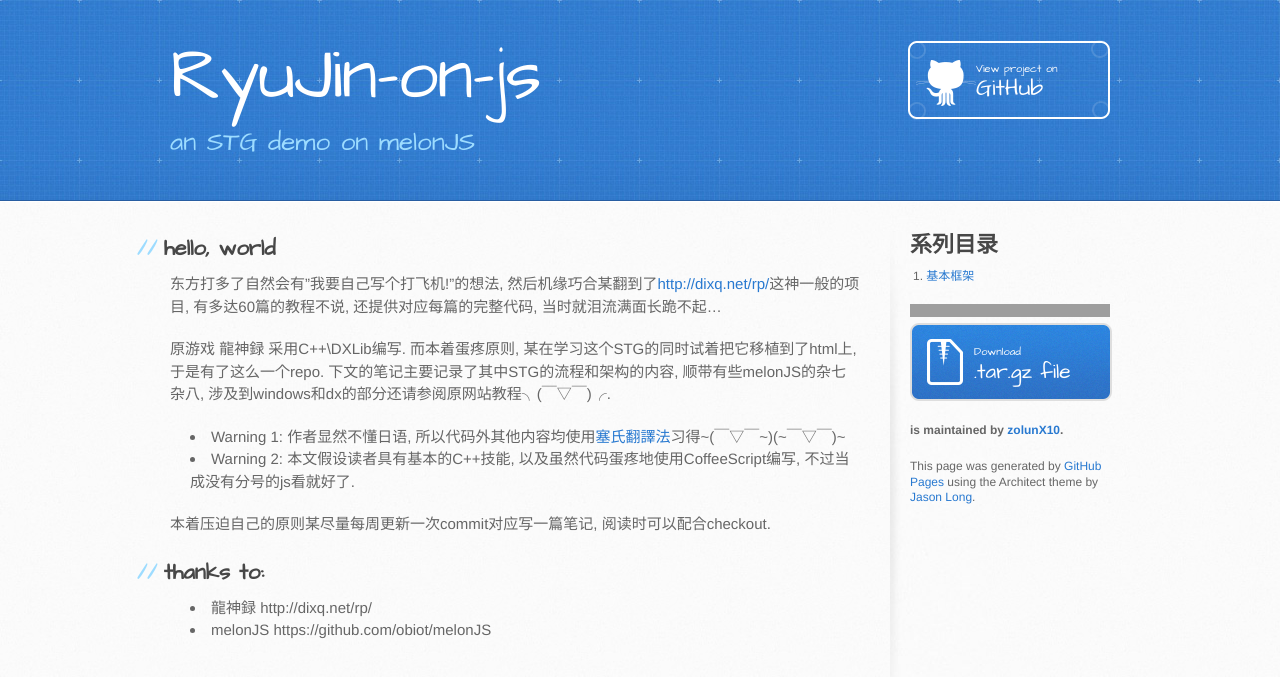
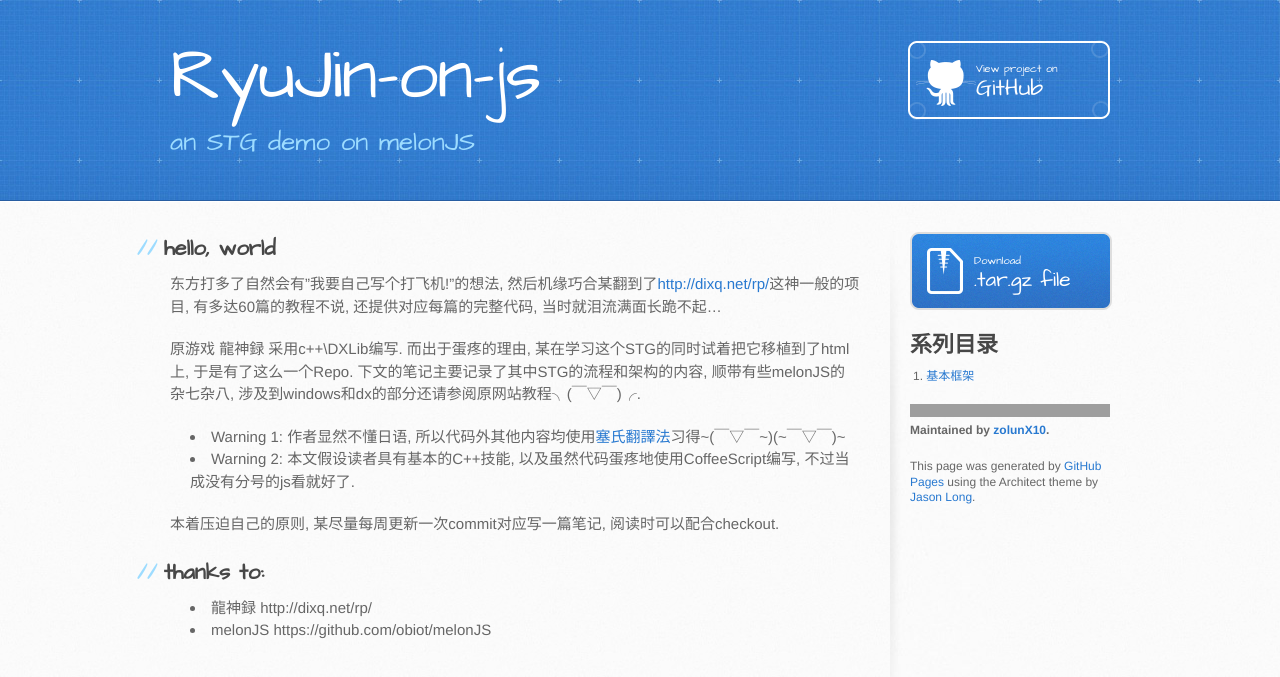
Before and after one commit to zolunx10/ryujin-x, a Jekyll site: the page built from index.md, in a window 1280 px wide. Shown: the top 677 px of the page. Built offline with Jekyll 4.4.1, drawn with Linux system fonts in a browser that asks for light colours; Markdown is read by kramdown in place of the engine named in the settings; grey boxes are pictures that could not be loaded.

Commit message:
ADD: complete blog 01

```diff
--- a/_layouts/defaults.html
+++ b/_layouts/defaults.html
@@ -35,6 +35,11 @@
         </section>
 
         <aside id="sidebar">
+          <a href="https://github.com/zolunx10/ryujin-on-js/tarball/master" class="button">
+            <small>Download</small>
+            .tar.gz file
+          </a>
+
           <nav>
             <h2 style='color:#474747;font-family:"Architects Daughter","Helvetica Neue","Helvetica","Arial",serif;font-size:22px;font-weight:700;margin-bottom:8px;'>系列目录</h2>
             <ol>
@@ -43,14 +48,9 @@
               </li>
             </ol>
           </nav>
+          <hr/>
 
-          <hr/>
-          <a href="https://github.com/zolunx10/ryujin-on-js/tarball/master" class="button">
-            <small>Download</small>
-            .tar.gz file
-          </a>
-
-          <p class="repo-owner"><a href="https://github.com/zolunx10/ryujin-on-js"></a> is maintained by <a href="https://github.com/zolunx10">zolunX10</a>.</p>
+          <p class="repo-owner"><a href="https://github.com/zolunx10/ryujin-on-js"></a>Maintained by <a href="https://github.com/zolunx10">zolunX10</a>.</p>
 
           <p>This page was generated by <a href="pages.github.com">GitHub Pages</a> using the Architect theme by <a href="http://twitter.com/jasonlong">Jason Long</a>.</p>
         </aside>
--- a/index.md
+++ b/index.md
@@ -1,17 +1,17 @@
 ---
 layout: defaults
-title: RyuJin-on-js by zolunx10
+title: RyuJin-on-js by zolunX10
 tags: [melonJS, STG]
 ---
 ## hello, world
 东方打多了自然会有"我要自己写个打飞机!"的想法, 然后机缘巧合某翻到了<http://dixq.net/rp/>这神一般的项目, 有多达60篇的教程不说, 还提供对应每篇的完整代码, 当时就泪流满面长跪不起...
 
-原游戏 龍神録 采用C++\DXLib编写. 而本着蛋疼原则, 某在学习这个STG的同时试着把它移植到了html上, 于是有了这么一个repo. 下文的笔记主要记录了其中STG的流程和架构的内容, 顺带有些melonJS的杂七杂八, 涉及到windows和dx的部分还请参阅原网站教程╮(￣▽￣)╭.
+原游戏 龍神録 采用c++\DXLib编写. 而出于蛋疼的理由, 某在学习这个STG的同时试着把它移植到了html上, 于是有了这么一个Repo. 下文的笔记主要记录了其中STG的流程和架构的内容, 顺带有些melonJS的杂七杂八, 涉及到windows和dx的部分还请参阅原网站教程╮(￣▽￣)╭.
 
 - Warning 1: 作者显然不懂日语, 所以代码外其他内容均使用[塞氏翻譯法](http://www.douban.com/note/136844746/)习得~(￣▽￣~)(~￣▽￣)~
 - Warning 2: 本文假设读者具有基本的C++技能, 以及虽然代码蛋疼地使用CoffeeScript编写, 不过当成没有分号的js看就好了.
 
-本着压迫自己的原则某尽量每周更新一次commit对应写一篇笔记, 阅读时可以配合checkout.
+本着压迫自己的原则, 某尽量每周更新一次commit对应写一篇笔记, 阅读时可以配合checkout.
 
 ## thanks to:
 - 龍神録 http://dixq.net/rp/
--- a/stylesheets/stylesheet.css
+++ b/stylesheets/stylesheet.css
@@ -167,7 +167,7 @@ code, pre {
 code {
   background-color: #f2f8fc;
   border: solid 1px #dbe7f3;
-  padding: 0 3px;
+  padding: 3px;
 }
 
 pre {
```
Also changed, not shown: 01-basic_template.md (+29 -22 lines).
